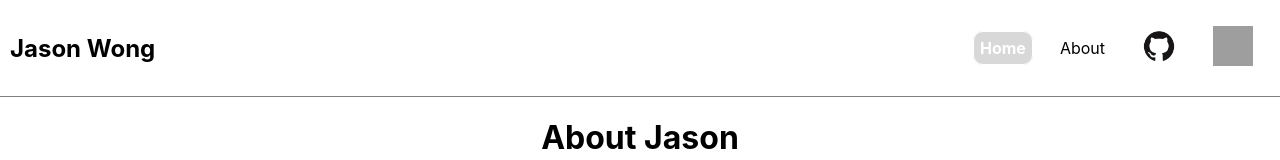
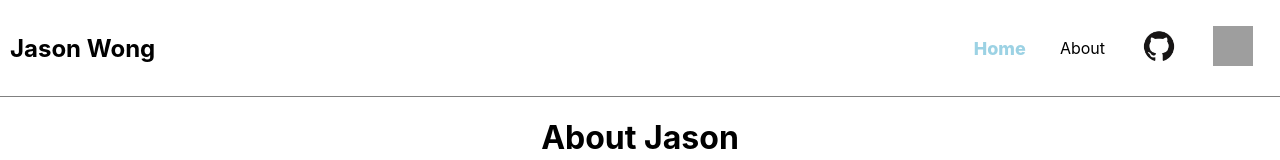
Before and after one commit to jw287962/portfolio_project, a React (Create React App) app: page /about in a window 1280 px wide. In both pictures the pointer is over the link "Home". Shown: the top 160 px of the page. Built offline with nearby package versions, Linux system fonts and the light colour scheme; grey boxes are pictures that could not be loaded.

Commit message:
css navbar update

```diff
--- a/src/css/nav.css
+++ b/src/css/nav.css
@@ -24,17 +24,18 @@
   color: black;
   text-decoration: none;
   padding: 6px;
-  transition: color 1s ease-out, background-color 0.5s ease-out;
+  transition: color 0.5s ease-out,font-size 0.25s ease-out;
   background-color: white;
   border: 1px solid white;
   border-radius: 10px;
 }
 
 .navList>li>a:hover{
-  color: white;
-  font-weight: bold;
-  background-color: rgb(216, 216, 216);
+  color: rgb(156, 210, 228);
+  font-size: 18px;
+  font-weight: 800;
   text-decoration: none;
+
 }
 
 /* .navList>.github{
```
